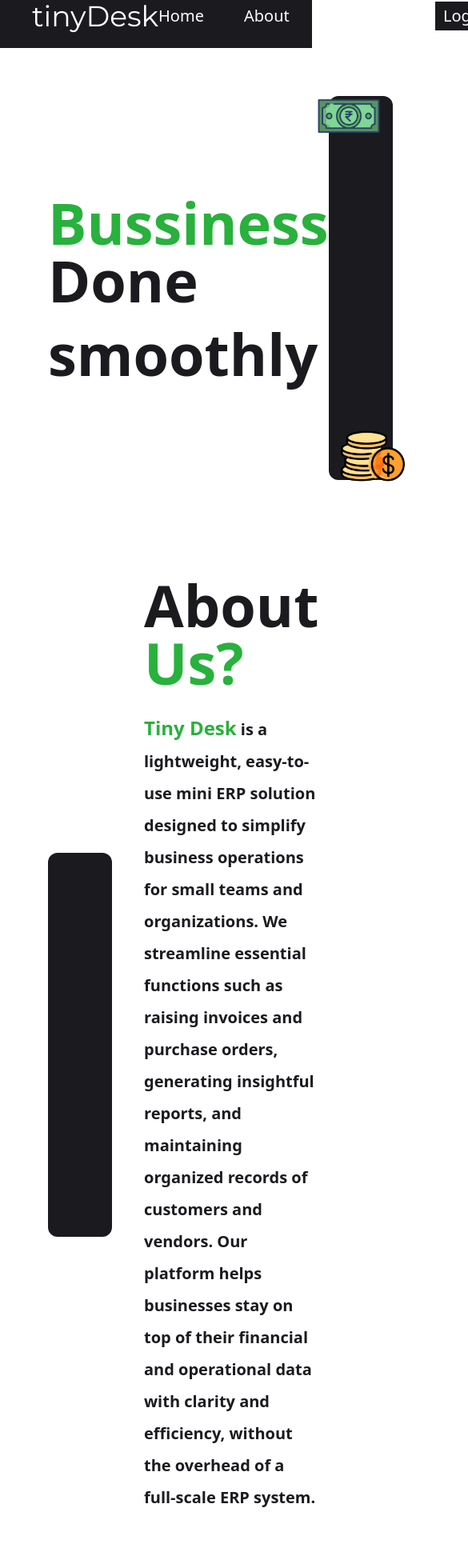
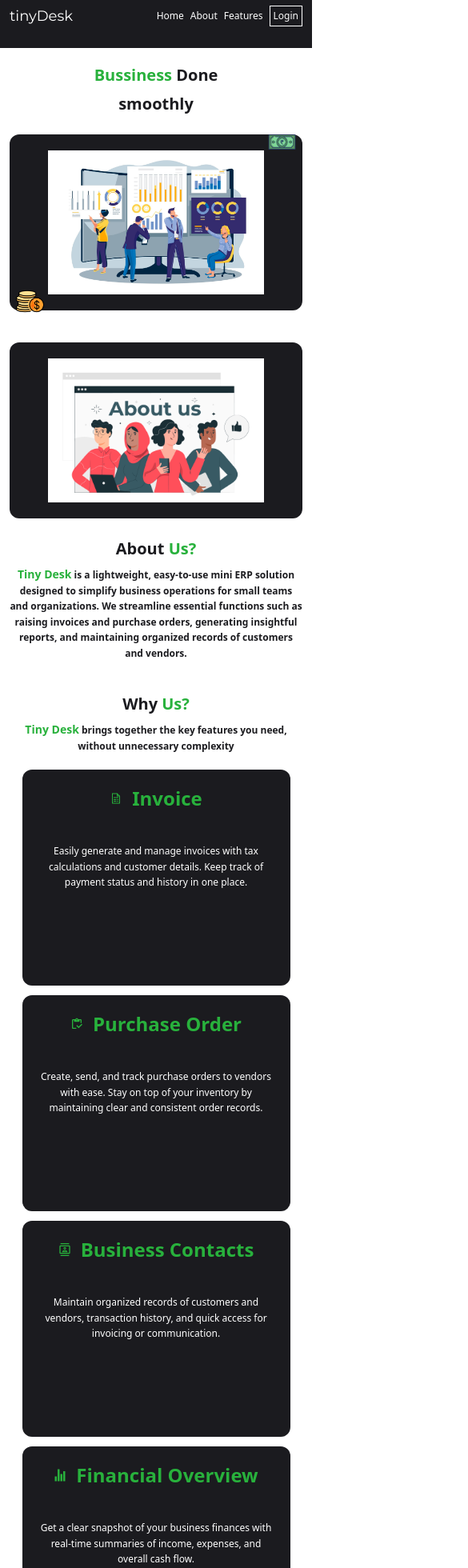
Before and after one commit to CholarajuAditya/tiny_desk, a React (Vite) app in the folder client/: page / in a window 390 px wide. Shown: the part 20-1980 px from the top of the page at 80% size, 585 px wide, since content can reach past the window. Built offline with nearby package versions, Linux system fonts and the light colour scheme; no server answers.

Commit message:
responsive landing, login and registration pages done

```diff
--- a/client/src/index.css
+++ b/client/src/index.css
@@ -39,24 +39,11 @@
 
 @layer utilities {
     .form-input {
-        @apply w-[333px] h-10 border-[1px] border-gray-400 rounded-md px-3 py-0.5 focus:outline-none focus:border-moneygreen ease-out duration-150
+        @apply w-full max-w-[280px] sm:max-w-[300px] md:max-w-[320px] lg:max-w-[333px] h-10 sm:h-11 md:h-12 lg:h-10 border-[1px] border-gray-400 rounded-md px-3 py-0.5 text-sm sm:text-base focus:outline-none focus:border-moneygreen ease-out duration-150;
     }
 
     .form-button {
-        @apply cursor-pointer bg-gray-200 text-black px-3 py-2 w-[333px] rounded-2xl hover:bg-moneygreen hover:border-moneygreen hover:text-white duration-500 ease-in-out active:text-black active:bg-white
-    }
-
-    .underline-effect {
-        @apply relative
-    }
-
-    .underline-effect::before {
-        content: "";
-        @apply bg-moneygreen absolute bottom-[-6px] left-0 w-[0] h-0.5 duration-500 ease-out
-    }
-
-    .underline-effect:hover::before {
-        @apply w-[100%]
+        @apply cursor-pointer bg-gray-200 text-black px-3 py-2 sm:py-2.5 md:py-3 lg:py-2 w-full max-w-[280px] sm:max-w-[300px] md:max-w-[320px] lg:max-w-[333px] rounded-2xl text-sm sm:text-base lg:text-base hover:bg-moneygreen hover:border-moneygreen hover:text-white duration-500 ease-in-out active:text-black active:bg-white;
     }
 
     .bg-grid {
--- a/client/src/pages/Landing.jsx
+++ b/client/src/pages/Landing.jsx
@@ -16,152 +16,162 @@
         navigate("/login");
     };
     return (
-        <div id="home" className="min-h-screen flex flex-col">
-            <header className="w-[100%] flex justify-between items-center h-[80px] px-10 text-xl text-white bg-black">
-                <h1 className="text-4xl font-montserrat">tinyDesk</h1>
-                <nav className="flex items-center gap-[50px]">
+        <div id="home" className="min-h-screen flex flex-col items-center">
+            <header className="w-full flex justify-between items-center h-[80px] px-3 sm:px-4 md:px-5 lg:px-6 xl:px-8 text-xs sm:text-sm md:text-base lg:text-lg text-white bg-black">
+                <h1 className="text-lg sm:text-xl md:text-2xl lg:text-3xl xl:text-4xl font-montserrat">
+                    tinyDesk
+                </h1>
+                <nav className="flex items-center gap-2 sm:gap-3 md:gap-4 lg:gap-6 xl:gap-10">
                     <a
-                        className="link-hover-effect cursor-pointer"
+                        className="link-hover-effect cursor-pointer text-xs sm:text-sm md:text-base lg:text-lg"
                         href="#home"
                     >
                         Home
                     </a>
                     <a
-                        className="link-hover-effect cursor-pointer"
+                        className="link-hover-effect cursor-pointer text-xs sm:text-sm md:text-base lg:text-lg"
                         href="#aboutUs"
                     >
                         About
                     </a>
                     <a
-                        className="link-hover-effect cursor-pointer"
+                        className="link-hover-effect cursor-pointer text-xs sm:text-sm md:text-base lg:text-lg"
                         href="#features"
                     >
                         Features
                     </a>
                     <button
                         onClick={handleClick}
-                        className="bg-black text-white link-hover-effect px-[10px]"
+                        className="bg-black text-white link-hover-effect px-1 sm:px-2 md:px-3 lg:px-4 text-xs sm:text-sm md:text-base lg:text-lg"
                     >
                         Login
                     </button>
                 </nav>
             </header>
-            <main className="p-15 flex-grow bg-white">
-                <div className="flex justify-between items-center">
-                    <div className="gap-5 text-7xl flex flex-col font-bold">
+
+            <main className="px-3 sm:px-4 md:px-6 lg:px-8 xl:px-10 py-5 sm:py-6 md:py-8 lg:py-10 xl:py-12 flex-grow bg-white w-full flex justify-center">
+                <div className="w-full max-w-[1550px]">
+                    {/* Hero Section */}
+                    <div className="flex flex-col xl:flex-row justify-between items-center gap-6 sm:gap-8 md:gap-10 lg:gap-16 xl:gap-35">
+                        <div className="gap-2 sm:gap-3 md:gap-4 lg:gap-5 text-xl sm:text-2xl md:text-3xl lg:text-4xl xl:text-6xl flex flex-col font-bold text-center xl:text-left">
                             <h1>
-                            <span className="text-moneygreen">Bussiness</span>{" "}
+                                <span className="text-moneygreen">
+                                    Bussiness
+                                </span>{" "}
                                 Done
                             </h1>
                             <h1>smoothly</h1>
                         </div>
-                    <div className="p-10 rounded-xl bg-black relative">
+                        <div className="p-5 sm:p-6 md:p-8 lg:p-10 xl:p-12 rounded-xl bg-black relative w-full max-w-[600px]">
                             <img
-                            className="w-[600px] h-[400px] object-contain"
+                                className="w-full h-[180px] sm:h-[200px] md:h-[250px] lg:h-[300px] xl:h-[350px] object-contain"
                                 src={chart}
+                                alt="Business chart"
                             />
                             <img
                                 src={rupee}
-                            className="w-[150px] absolute top-[-15px] right-[15px]"
+                                className="w-[35px] sm:w-[40px] md:w-[50px] lg:w-[65px] xl:w-[80px] absolute top-[-8px] sm:top-[-10px] md:top-[-12px] lg:top-[-15px] right-[8px] sm:right-[10px] md:right-[12px] lg:right-[15px]"
+                                alt="Rupee symbol"
                             />
                             <img
                                 src={dollar}
-                            className="w-[150px] absolute bottom-[-10px] left-[15px]"
+                                className="w-[35px] sm:w-[40px] md:w-[50px] lg:w-[65px] xl:w-[80px] absolute bottom-[-6px] sm:bottom-[-8px] md:bottom-[-10px] lg:bottom-[-10px] left-[8px] sm:left-[10px] md:left-[12px] lg:left-[15px]"
+                                alt="Dollar coins"
                             />
                         </div>
                     </div>
+
+                    {/* About Us Section */}
                     <div
                         id="aboutUs"
-                    className="mt-30 flex justify-between items-center gap-10"
+                        className="flex flex-col xl:flex-row justify-between items-center gap-6 sm:gap-8 md:gap-10 lg:gap-16 xl:gap-35 mt-10 sm:mt-12 md:mt-16 lg:mt-20"
                     >
-                    <div className="p-10 bg-black rounded-xl">
+                        <div className="p-5 sm:p-6 md:p-8 lg:p-10 xl:p-12 bg-black rounded-xl w-full max-w-[600px]">
                             <img
                                 src={aboutUs}
-                            className="w-[600px] h-[400px] object-contain"
+                                className="w-full h-[180px] sm:h-[200px] md:h-[250px] lg:h-[300px] xl:h-[350px] object-contain"
+                                alt="About us"
                             />
                         </div>
-                    <div className="w-[650px] max-w-[700] text-xl/loose font-bold">
-                        <div className="mb-7 text-7xl flex flex-col font-bold">
+                        <div className="text-xs sm:text-sm md:text-base lg:text-lg xl:text-xl max-w-xl text-center xl:text-left font-bold">
+                            <div className="mb-2 sm:mb-3 md:mb-4 lg:mb-5 text-xl sm:text-2xl md:text-3xl lg:text-4xl xl:text-6xl font-bold">
                                 <h1>
                                     About{" "}
                                     <span className="text-moneygreen">Us?</span>
                                 </h1>
                             </div>
-                        <p>
-                            <span className="text-moneygreen text-2xl">
+                            <p className="leading-relaxed">
+                                <span className="text-moneygreen text-sm sm:text-base md:text-lg lg:text-xl xl:text-2xl">
                                     Tiny Desk
                                 </span>{" "}
                                 is a lightweight, easy-to-use mini ERP solution
-                            designed to simplify business operations for small
-                            teams and organizations. We streamline essential
-                            functions such as raising invoices and purchase
-                            orders, generating insightful reports, and
-                            maintaining organized records of customers and
-                            vendors. Our platform helps businesses stay on top
-                            of their financial and operational data with clarity
-                            and efficiency, without the overhead of a full-scale
-                            ERP system.
+                                designed to simplify business operations for
+                                small teams and organizations. We streamline
+                                essential functions such as raising invoices and
+                                purchase orders, generating insightful reports,
+                                and maintaining organized records of customers
+                                and vendors.
                             </p>
                         </div>
                     </div>
-                <div id="features" className="ml-5 mt-20">
-                    <h1 className="text-7xl font-bold mb-3">
+
+                    {/* Features Section */}
+                    <div
+                        id="features"
+                        className="mt-10 sm:mt-12 md:mt-16 lg:mt-20 px-2"
+                    >
+                        <h1 className="text-xl sm:text-2xl md:text-3xl lg:text-4xl xl:text-6xl font-bold mb-2 sm:mb-3 md:mb-4 lg:mb-5 text-center xl:text-left">
                             Why <span className="text-moneygreen">Us?</span>
                         </h1>
-                    <p className="text-xl/loose font-bold">
-                        <span className="text-moneygreen text-2xl">
+                        <p className="text-xs sm:text-sm md:text-base lg:text-lg xl:text-xl font-bold text-center xl:text-left leading-relaxed">
+                            <span className="text-moneygreen text-sm sm:text-base md:text-lg lg:text-xl xl:text-2xl">
                                 Tiny Desk
                             </span>{" "}
                             brings together the key features you need, without
                             unnecessary complexity
                         </p>
-                    <div className="mt-10 grid grid-cols-4 gap-10">
-                        <div className="box">
-                            <div>
-                                <h1 className="features-header">
-                                    <Invoice /> Invoice
+                        <div className="mt-5 sm:mt-6 md:mt-8 lg:mt-10 grid grid-cols-1 sm:grid-cols-2 lg:grid-cols-4 gap-3 sm:gap-3 md:gap-4 lg:gap-6 justify-items-center lg:justify-items-start">
+                            <div className="box p-3 sm:p-4 md:p-5 lg:p-6 max-w-[335px] xl:max-w-none">
+                                <h1 className="features-header text-sm sm:text-sm md:text-base lg:text-xl xl:text-2xl mb-2 sm:mb-2 md:mb-3 lg:mb-4">
+                                    <Invoice className="text-base sm:text-base md:text-lg lg:text-2xl xl:text-3xl" />{" "}
+                                    Invoice
                                 </h1>
-                                <p className="text-lg w-[250px]">
+                                <p className="text-center mb-4 text-xs sm:text-xs md:text-sm lg:text-base leading-relaxed">
                                     Easily generate and manage invoices with tax
-                                    calculations customer details. Keep track of
-                                    payment status and history in one place.
+                                    calculations and customer details. Keep
+                                    track of payment status and history in one
+                                    place.
                                 </p>
                             </div>
-                        </div>
-                        <div className="box">
-                            <div>
-                                <h1 className="features-header">
-                                    <Po />
+                            <div className="box p-3 sm:p-4 md:p-5 lg:p-6 max-w-[335px] xl:max-w-none">
+                                <h1 className="features-header text-sm sm:text-sm md:text-base lg:text-xl xl:text-2xl mb-2 sm:mb-2 md:mb-3 lg:mb-4">
+                                    <Po className="text-base sm:text-base md:text-lg lg:text-2xl xl:text-3xl" />{" "}
                                     Purchase Order
                                 </h1>
-                                <p className="text-lg w-[250px]">
-                                    reate, send, and track purchase orders to
+                                <p className="text-center mb-4 text-xs sm:text-xs md:text-sm lg:text-base leading-relaxed">
+                                    Create, send, and track purchase orders to
                                     vendors with ease. Stay on top of your
                                     inventory by maintaining clear and
                                     consistent order records.
                                 </p>
                             </div>
-                        </div>
-                        <div className="box">
-                            <div>
-                                <h1 className="features-header">
-                                    <Contact />
+                            <div className="box p-3 sm:p-4 md:p-5 lg:p-6 max-w-[335px] xl:max-w-none">
+                                <h1 className="features-header text-sm sm:text-sm md:text-base lg:text-xl xl:text-2xl mb-2 sm:mb-2 md:mb-3 lg:mb-4">
+                                    <Contact className="text-base sm:text-base md:text-lg lg:text-2xl xl:text-3xl" />{" "}
                                     Business Contacts
                                 </h1>
-                                <p className="text-lg w-[250px]">
+                                <p className="text-center mb-4 text-xs sm:text-xs md:text-sm lg:text-base leading-relaxed">
                                     Maintain organized records of customers and
-                                    vendors , transaction history, and quick
+                                    vendors, transaction history, and quick
                                     access for invoicing or communication.
                                 </p>
                             </div>
-                        </div>
-                        <div className="box">
-                            <div>
-                                <h1 className="features-header">
-                                    <Charts />
+                            <div className="box p-3 sm:p-4 md:p-5 lg:p-6 max-w-[335px] xl:max-w-none">
+                                <h1 className="features-header text-sm sm:text-sm md:text-base lg:text-xl xl:text-2xl mb-2 sm:mb-2 md:mb-3 lg:mb-4">
+                                    <Charts className="text-base sm:text-base md:text-lg lg:text-2xl xl:text-3xl" />{" "}
                                     Financial Overview
                                 </h1>
-                                <p className="text-lg w-[250px]">
+                                <p className="text-center mb-4 text-xs sm:text-xs md:text-sm lg:text-base leading-relaxed">
                                     Get a clear snapshot of your business
                                     finances with real-time summaries of income,
                                     expenses, and overall cash flow.
@@ -171,8 +181,9 @@
                     </div>
                 </div>
             </main>
-            <footer className="w-full bg-black py-4 px-5 flex flex-col items-center text-white">
-                <p>
+
+            <footer className="w-full bg-black py-3 sm:py-4 md:py-5 lg:py-6 px-4 text-xs sm:text-sm md:text-base text-white flex flex-col items-center text-center gap-2">
+                <p className="leading-relaxed">
                     You&apos;ve hit rock bottom — but hey, it&apos;s the perfect
                     time to join us! Just look for the login button (top right
                     corner, in case you forgot).
--- a/client/tailwind.config.js
+++ b/client/tailwind.config.js
@@ -1,7 +1,12 @@
 export default {
     content: ["./src/**/*.{js,jsx,ts,tsx}", "./public/index.html"],
     theme: {
-        extend: {},
+        screens: {
+            sm: "375px",
+            md: "500px",
+            lg: "1024px",
+            xl: "1400px",
+        },
     },
     plugins: [],
 };
```
Also changed, not shown: client/src/pages/Login.jsx (+13 -6 lines), client/src/pages/Register.jsx (+10 -4 lines). Lines whose indentation alone changed are shown as unchanged.
